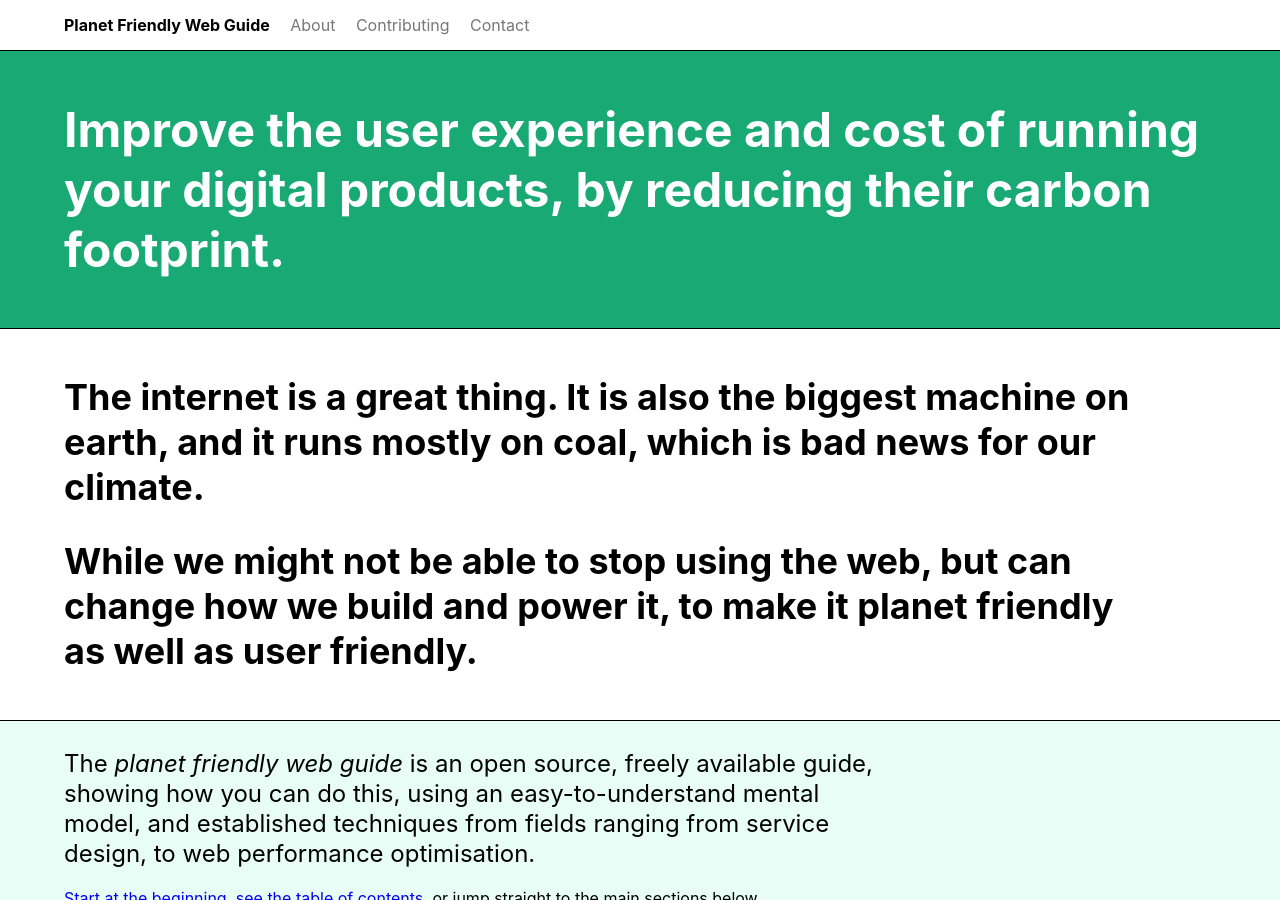
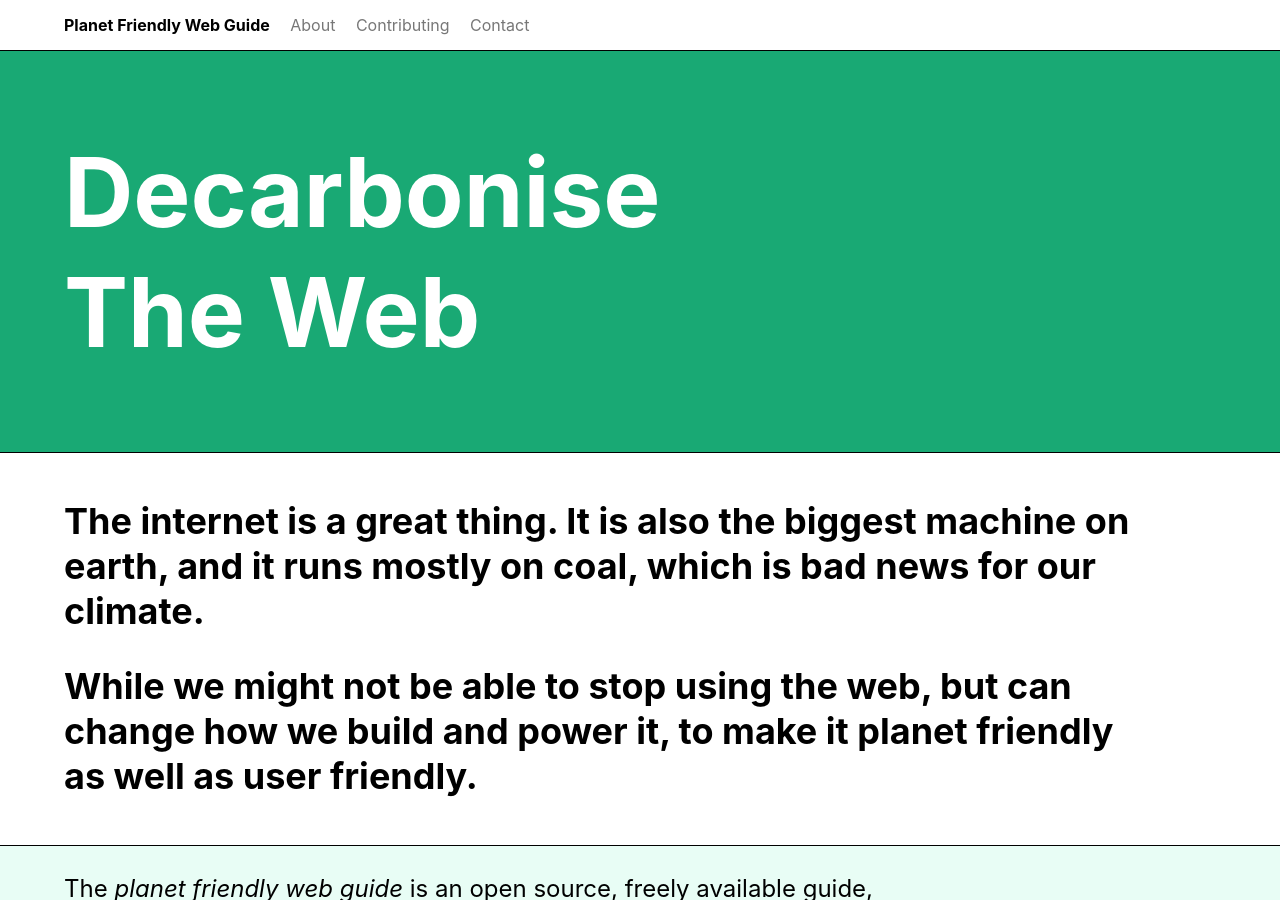
Before and after one commit to productscience/planet-friendly-web, a Jekyll site: the page built from index.html, in a window 1280 px wide and 900 px high. Built offline with Jekyll 4.4.1, drawn with Linux system fonts in a browser that asks for light colours.

Commit message:
Change front page

```diff
--- a/_layouts/home.html
+++ b/_layouts/home.html
@@ -10,7 +10,7 @@
   {% include header.html %}
 
   <section class="bt bb bg-green pv3 pl5 pr5">
-    <h1 class="f1 lh-title measure white">Improve the user experience and cost of running your digital products, by reducing their carbon footprint.</h1>
+    <h1 class="f-headline lh-title measure white">Decarbonise <br /> The Web</h1>
   </section>
 
   <section class="pv3 pl5 pr5">
```
